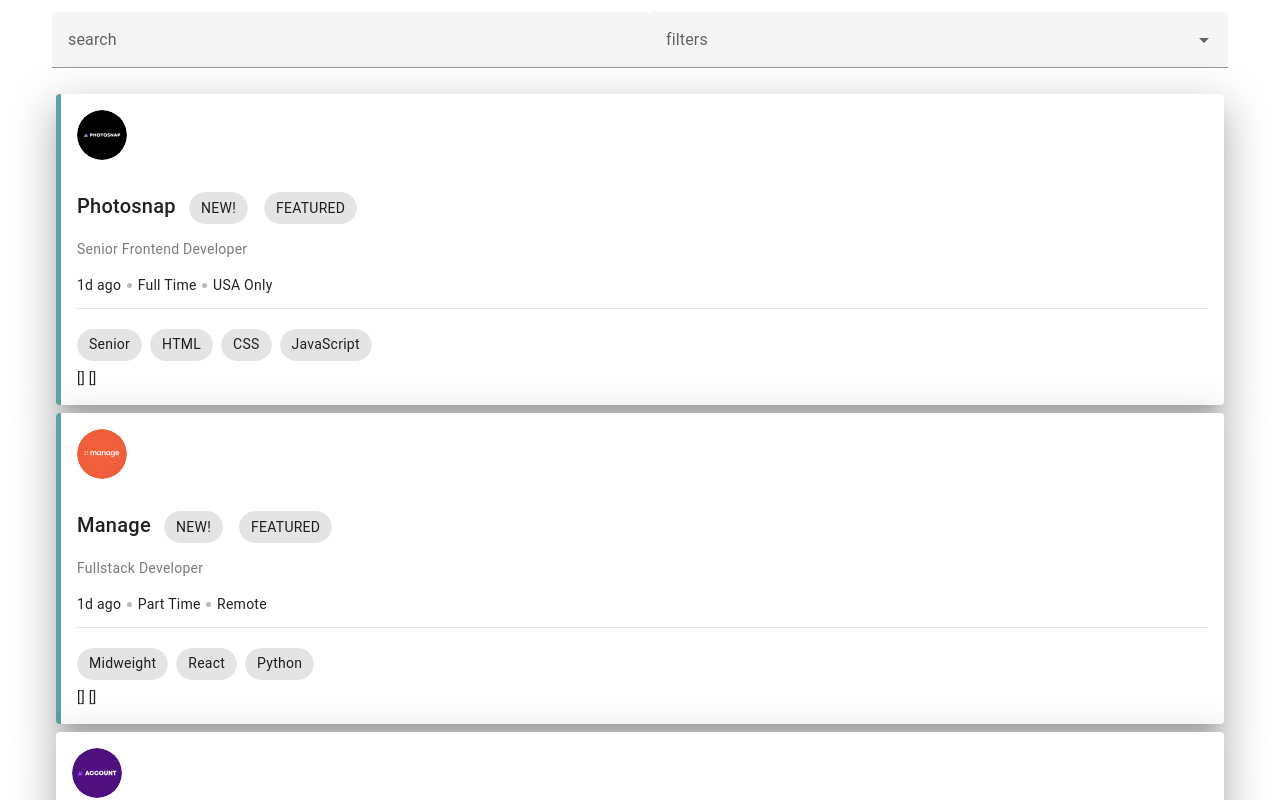
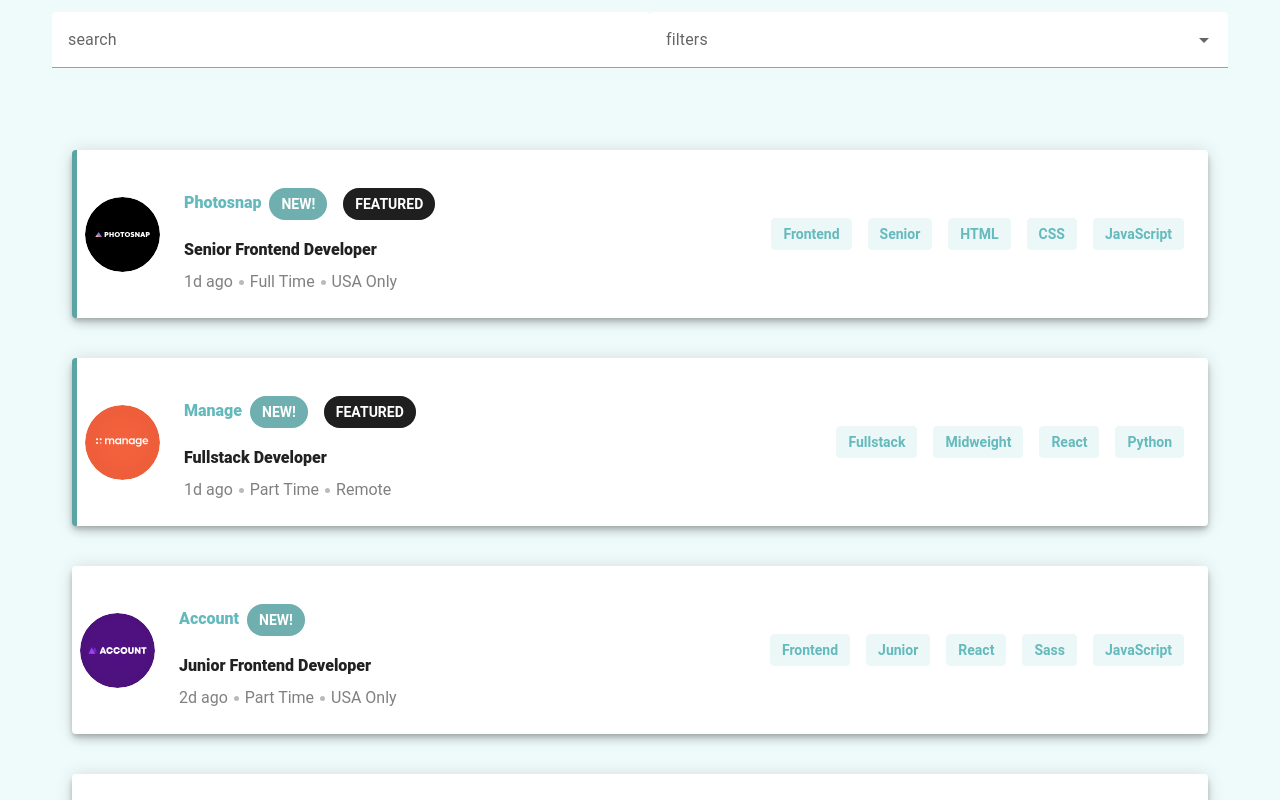
Before and after one commit to KuligKamil/job, a Vue app: page / in a window 1280 px wide. Shown: the top 800 px of the page. Built offline with nearby package versions, Linux system fonts and the light colour scheme.

Commit message:
chore: finish basic challange, next step refactor

```diff
--- a/src/App.vue
+++ b/src/App.vue
@@ -27,18 +27,34 @@ const filterData = computed(() => {
 </script>
 
 <template>
-  <v-container>
-    <v-row dense>
-      <v-text-field clearable v-model="searchText" label="search"></v-text-field>
-      <v-select clearable v-model="selectedFilters" :items="filters" label="filters" chips closable multiple></v-select>
+  <v-app>
+    <v-container>
+
+      <v-row dense>
+        <!-- <v-card> -->
+        <v-text-field bg-color="white" clearable v-model="searchText" label="search" style="border-radius: 50%;">
+        </v-text-field>
+        <v-select bg-color="white" clearable v-model="selectedFilters" :items="filters" label="filters" chips closable
+          multiple style="border-radius: 50%;"></v-select>
+        <!-- </v-card> -->
+      </v-row>
       <br>
       <br>
-      <Job v-for="job in filterData" key="job.id" v-model:filters="selectedFilters" :job="job"></Job>
-    </v-row>
-  </v-container>
+      <v-row dense>
+        <!-- <v-list lines="three"> -->
+        <Job v-for="job in filterData" key="job.id" v-model:filters="selectedFilters" :job="job"></Job>
+        <!-- </v-list> -->
+
+      </v-row>
+    </v-container>
+  </v-app>
 </template>
 
 <style scoped>
+body {
+  font-size: 15px;
+}
+
 header {
   line-height: 1.5;
 }
@@ -65,4 +81,9 @@ header {
     flex-wrap: wrap;
   }
 }
+
+/* Light Grayish Cyan (Background): hsl(180, 52%, 96%) */
+/* - Light Grayish Cyan (Filter Tablets): hsl(180, 31%, 95%) */
+/* - Dark Grayish Cyan: hsl(180, 8%, 52%) */
+/* - Very Dark Grayish Cyan: hsl(180, 14%, 20%) */
 </style>
--- a/src/components/JobElement.vue
+++ b/src/components/JobElement.vue
@@ -6,24 +6,88 @@ const props = defineProps<{
   filters: string[]
 }>()
 const selectedTags = ref([])
+let selectedBefore = []
 const selectedTags2 = computed(() => props.job.informations.filter(info => selectedTags.value.includes(props.job.informations.indexOf(info))))
 const selectTag = () => {
   // console.log(value)
-  let aaaa = props.job.informations.filter(info => selectedTags.value.includes(props.job.informations.indexOf(info)))
-  console.log(aaaa)
-  console.log(props.filters)
-  props.filters.push(aaaa[0])
-  props.filters.filter(t => !aaaa.includes(t)).concat(aaaa)
+  // let selectedNow = props.job.informations.filter(info => selectedTags.value.includes(props.job.informations.indexOf(info)))
+  // // selectedBefore =
+  // console.log(selectedNow)
+  // console.log(props.filters)
+  // props.filters.push(selectedNow[0])
+  // props.filters.filter(t => !selectedNow.includes(t)).concat(aaaa)
+}
+const isSelected = (info) => {
+  // color=""
+  console.log(info)
+  // let a = props.filters.find(filter => filter === info) ? '#5ba4a4' : '#64B9BC';
+  let a = props.filters.find(filter => filter === info) ? 'black' : '#64B9BC';
+  console.log(a)
+  return a
+}
+
+const chooseInfo = (info: string) => {
+  // console.log(info)
+  if (props.filters.find(filter => filter === info)) {
+    const index = props.filters.indexOf(info);
+    const x = props.filters.splice(index, 1);
+  } else {
+    props.filters.push(info)
+  }
+
 }
 </script>
 
 <template>
-  <v-col cols="12">
+  <v-col cols="12 font-weight-black">
+    <div class="job elevation-6" :class="{ featured: job.featured }">
+      <!-- <div class="img">
+        <v-img class="image ma-4 d-sm-none d-md-block" :src="job.logo"></v-img>
+      </div> -->
+      <header>
+        <div class="img ma-sm-2">
+          <v-img class="image" :src="job.logo"></v-img>
+          <!-- <v-img class="image ma-4 d-none d-sm-flex d-md-none" :src="job.logo"></v-img> -->
+        </div>
+        <div>
+          <div class="title">
+            <div>
+              <span class="font-weight-black">{{ job.company }}</span>
+              <!-- <v-chip-group> -->
+              <v-chip class="ma-2 new font-weight-bold" v-if="job.new"> NEW! </v-chip>
+              <v-chip class="ma-2 tag-featured font-weight-bold" v-if="job.featured"> FEATURED </v-chip>
+              <!-- </v-chip-group> -->
 
-    <v-card elevation="24" outlined :class="{ featured: job.featured }">
-      <v-img width="50" class="image ma-4" :src="job.logo">
-      </v-img>
-      <!-- {{ job.searchText }} -->
+            </div>
+          </div>
+          <div class="sub-title font-weight-black"> {{ job.position }}</div>
+
+          <div class="informations font-weight-regular mb-lg-4">
+            {{ job.postedAt }}
+            <p class="dot"></p>
+            {{ job.contract }}
+            <p class="dot"></p>
+            {{ job.location }}
+          </div>
+        </div>
+      </header>
+      <v-divider class="mt-3 mb-3 d-sm-none divider"></v-divider>
+      <!-- <v-chip-group class="font-weight-bold" multiple v-model="selectedTags" @update:model-value="selectTag()"> -->
+      <!-- active-class="#5ba4a4" selected-class="active" color="#5ba4a4"-->
+      <div class="tags">
+        <!-- <v-btn v-if="!chip" v-for="info in job.informations" class="font-weight-bold ma-2" color="#5ba4a4"
+          @click="chip = true">
+          {{ info }}
+        </v-btn> -->
+        <v-chip class="font-weight-bold ma-2" :color="isSelected(info)" v-for="info in job.informations"
+          @click="chooseInfo(info)" @update:modelValue="selectTag()" label>{{
+  info
+          }}</v-chip>
+      </div>
+      <!-- </v-chip-group> -->
+    </div>
+    <!-- <v-card elevation="24" outlined :class="{ featured: job.featured }">
+      <v-img width="50" class="image ma-4" :src="job.logo"></v-img>
       <v-card-title>{{ job.company }}
         <v-chip class="ma-2" color="font-weight-bold" v-if="job.new"> NEW! </v-chip>
         <v-chip class="ma-2" color="font-weight-bold" v-if="job.featured"> FEATURED </v-chip>
@@ -39,23 +103,124 @@ const selectTag = () => {
         <p class="dot"></p>
         {{ job.location }}
 
-        <v-divider class="mt-3 mb-3" insert></v-divider>
+        <v-divider class="mt-3 mb-3 d-sm-none" insert></v-divider>
         <v-chip-group multiple v-model="selectedTags" @update:model-value="selectTag()">
           <v-chip v-for="info in job.informations">{{ info }}</v-chip>
-          <!-- <v-chip label> {{ job.level }}</v-chip>
-          <v-chip label v-for="tool in job.tools">{{ tool }}</v-chip>
-          <v-chip label v-for="language in job.languages">{{ language }}</v-chip> -->
         </v-chip-group>
         {{ selectedTags }}
         {{ selectedTags2 }}
       </v-card-text>
-    </v-card>
+    </v-card> -->
+    <!-- <v-list-item :title="job.company" :subtitle="job.position">
+      <template v-slot:title="{ title }">
+        <v-img width="50" class="image ma-4" :src="job.logo"></v-img>
+        <p v-html="title"></p>
+        <v-chip class="ma-2" color="font-weight-bold" v-if="job.new"> NEW! </v-chip>
+        <v-chip class="ma-2" color="font-weight-bold" v-if="job.featured"> FEATURED </v-chip>
+
+      </template>
+      <template v-slot:subtitle="{ subtitle }">
+        <div v-html="subtitle"></div>
+        {{ job.postedAt }}
+        <p class="dot"></p>
+        {{ job.contract }}
+        <p class="dot"></p>
+        {{ job.location }}
+
+        <v-divider class="mt-3 mb-3 d-sm-none" insert></v-divider>
+        <v-chip-group multiple v-model="selectedTags" @update:model-value="selectTag()">
+          <v-chip v-for="info in job.informations">{{ info }}</v-chip>
+        </v-chip-group>
+      </template>
+    </v-list-item>
+
+   -->
+    <!-- selected-class="blue" -->
   </v-col>
 </template>
 <style scoped>
+.divider {
+  max-width: calc(100% - 20px);
+  margin-inline-start: 20px;
+}
+
 .image {
+  width: 50px;
   border-radius: 50%;
+  position: absolute;
+  top: -25px;
+  left: 15px;
 }
+
+.job {
+  display: flex;
+  flex-direction: column;
+  position: relative;
+  padding: 0;
+  z-index: 0;
+  /* border-color: rgba(var(--v-border-color), var(--v-border-opacity)); */
+  border-style: solid;
+  border-width: 0;
+  border-radius: 4px;
+  /* background: rgb(var(--v-theme-surface)); */
+  background: white;
+  margin: 16px 16px;
+}
+
+/* .job :hover {} */
+
+.title {
+  padding: 30px 16px 10px;
+  /* color: var(--v-primary-base); */
+  color: #64B9BC;
+}
+
+/* 5ba4a4 */
+.sub-title {
+  padding: 0 16px;
+}
+
+.informations {
+  color: gray;
+  padding: 8px 16px;
+}
+
+.tags {
+  display: flex;
+  flex-wrap: wrap;
+  align-items: center;
+  padding: 8px 16px;
+}
+
+.tag {
+  background-color: #64B9BC;
+  color: #5ba4a4;
+}
+
+/* v-chip {} */
+
+.new {
+  background-color: #5ba4a4;
+  color: white
+}
+
+.tag-featured {
+  background-color: black;
+  color: white
+}
+
+
+header {
+  display: flex;
+  align-items: center;
+}
+
+.title {
+  /* display: flex; */
+
+}
+
+
 
 .dot {
   height: 5px;
@@ -67,10 +232,41 @@ const selectTag = () => {
 }
 
 .featured {
-  border-left: 5px solid #5CA4A4;
+  border-left: 5px solid #5ba4a4;
 }
 
 .v-chip-group {
   flex-wrap: wrap;
 }
+
+/* @media (min-width: 376px) { */
+@media (min-width: 600px) {
+
+  /* header  */
+  .image {
+    width: 75px;
+    border-radius: 50%;
+    position: sticky;
+  }
+
+  .job {
+    flex-direction: row;
+    justify-content: space-between;
+  }
+}
+
+
+/*
+.one {
+        flex: 1 1 0;
+    }
+
+    .two {
+        flex: 1 1 0;
+    }
+
+    .three {
+        flex: 2 1 0;
+    }
+   */
 </style>
--- a/src/main.ts
+++ b/src/main.ts
@@ -13,9 +13,10 @@ import App from "./App.vue";
 const myCustomLightTheme: ThemeDefinition = {
     dark: false,
     colors: {
-        background: '#F0FAFB',
+        // background: '#F0FAFB',
+        background: '#effafa',
         // surface: '#FFFFFF',
-        // primary: '#6200EE',
+        // primary: '#64B9BC',
         // 'primary-darken-1': '#3700B3',
         // secondary: '#03DAC6',
         // 'secondary-darken-1': '#018786',
--- a/src/stores/jobs.ts
+++ b/src/stores/jobs.ts
@@ -201,7 +201,7 @@ function prepareJob(job) {
         // console.log("AAAAAA")
     })
     job.searchText = job.searchText.trim()
-    job.informations = [job.level]
+    job.informations = [job.role, job.level]
     job.tools.forEach(item => job.informations.push(item))
     job.languages.forEach(item => job.informations.push(item))
     return job
```
Also changed, not shown: package.json (line endings or trailing spaces).
